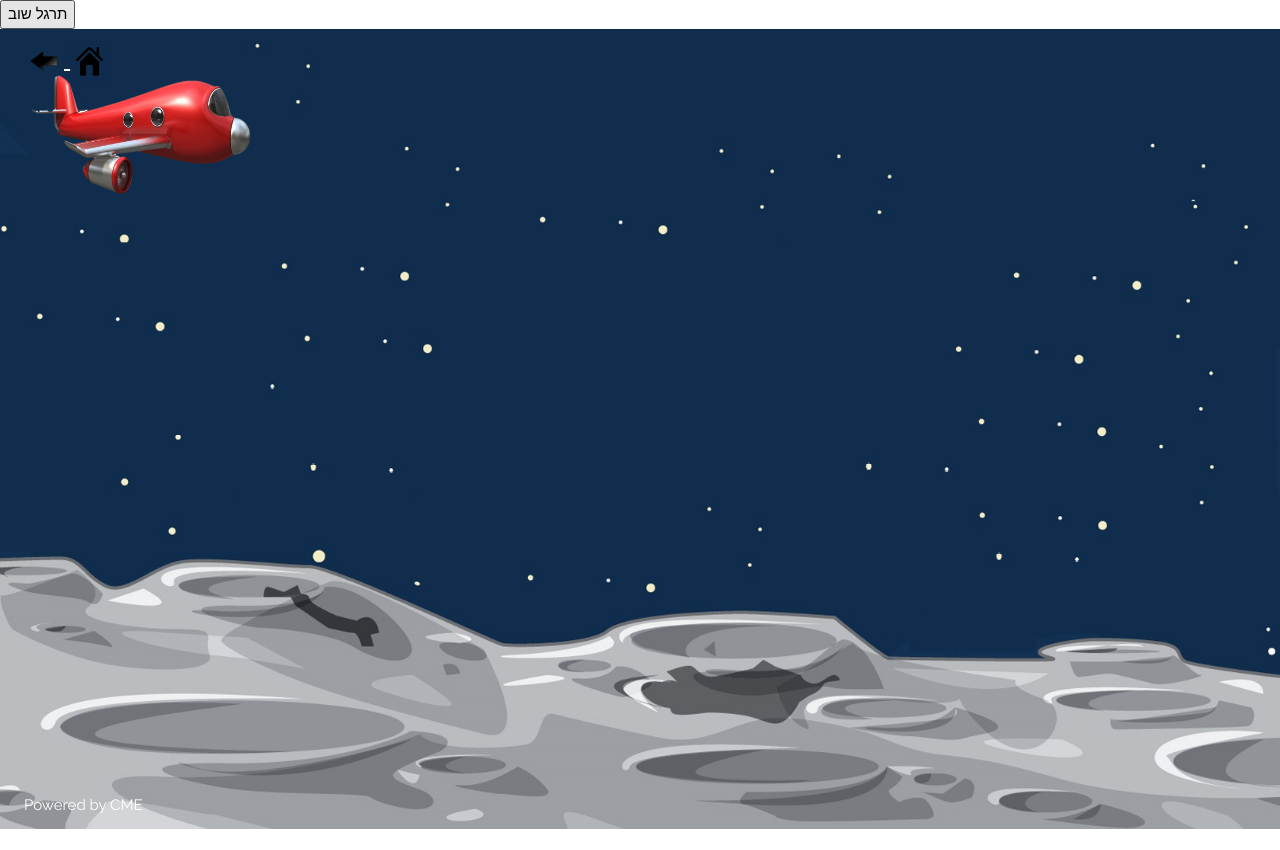
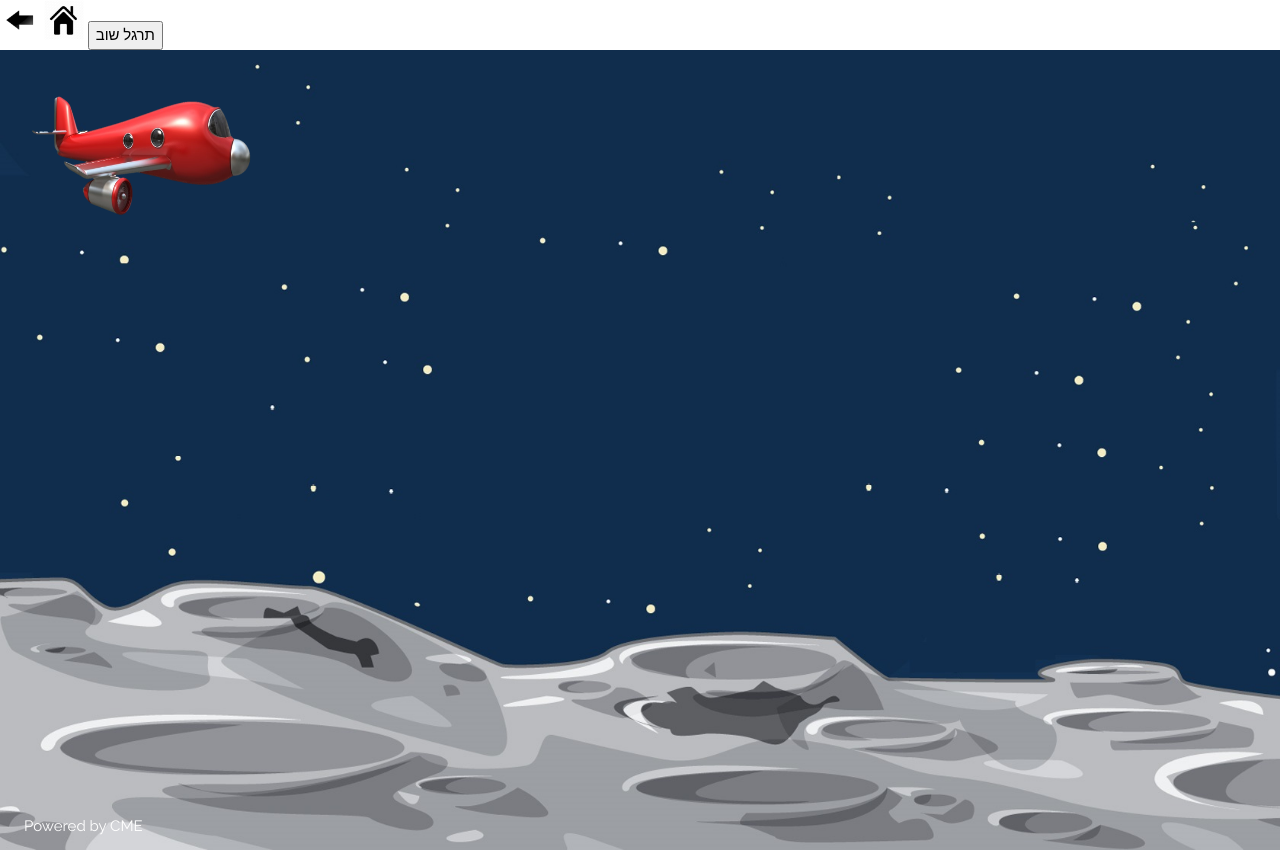
Before and after one commit to nicolemunits/cme, a website: page src/views/airplane.html in a window 1280 px wide. Before the commit the page ends 829 px from the top, so only its background shows below. Drawn offline with nearby package versions, Linux system fonts and the light colour scheme; files whose address does not match are found by name.

Commit message:
airplane fixed

```diff
--- a/src/views/airplane.html
+++ b/src/views/airplane.html
@@ -43,23 +43,20 @@
         </style>
     </head>
 <body>
+    <input type="image" onclick="Home();" src="/else/prev.png" style="text-decoration:none;width:40px; height:40px"></input>
+    <input type="image" onclick="Home();" src="/else/home.png" style="text-decoration:none;width:40px; height:40px"></input>
     <button onclick="trainAgain();">תרגל שוב</button>
+
     <script>
       function trainAgain(){
         document.location.href="/game/airplane";
       }
+      function Home(){
+        document.location.href="/";
+      }
     </script>
     <div class="bgimg w3-display-container w3-animate-opacity w3-text-white">
-        <div class="w3-display-topleft w3-padding-large w3-xlarge">
-          <a href="/"> <!--prev-->
-            <img border="0" src="/else/prev.png" class="prev-button" style="text-decoration:none;width:40px; height:40px">
-            </a>
-              <a href="/">
-                  <img border="0" src="/else/home.png" class="main-title" style="text-decoration:none;width:40px; height:40px">
-              </a>
 
-          <!-- <a href="/" style="text-decoration:none;font-size: 40px;">C ME</a> -->
-        </div>
 
         <!-- <p>
           <button class="movingButton" onclick="myMove()"></button>
```
